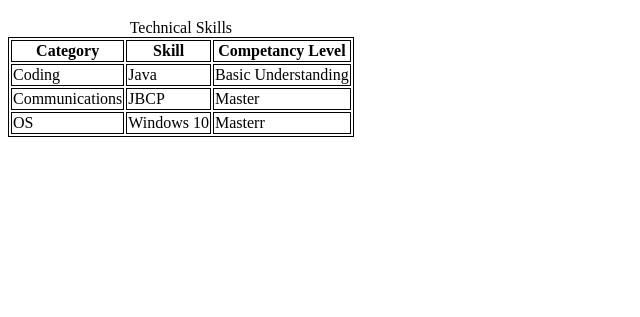
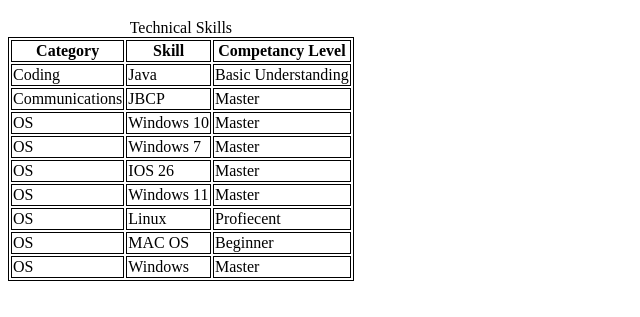
Before and after one commit to craigashmore1/ist263, a plain HTML site: page lab04/skills.html in a window 1280 px wide. Shown: the part 61-378 px from the top of the page, without its empty margins (0-640 px from the left). Drawn offline with Linux system fonts and the light colour scheme.

Commit message:
Update skills.html

```diff
--- a/lab04/skills.html
+++ b/lab04/skills.html
@@ -35,10 +35,39 @@
             <tr>
                 <td>OS</td>
                 <td>Windows 10</td>
-                <td>Masterr</td>
+                <td>Master</td>
+            </tr>
+            <tr>
+                <td>OS</td>
+                <td>Windows 7</td>
+                <td>Master</td>
+            </tr>
+            <tr>
+                <td>OS</td>
+                <td>IOS 26</td>
+                <td>Master</td>
+            </tr>
+            <tr>
+                <td>OS</td>
+                <td>Windows 11</td>
+                <td>Master</td>
+            </tr>
+            <tr>
+                <td>OS</td>
+                <td>Linux</td>
+                <td>Profiecent</td>
+            </tr>
+            <tr>
+                <td>OS</td>
+                <td>MAC OS</td>
+                <td>Beginner</td>
+            </tr>
+            <tr>
+                <td>OS</td>
+                <td>Windows</td>
+                <td>Master</td>
             </tr>
          </table>
-
 
 
     </body>
```
